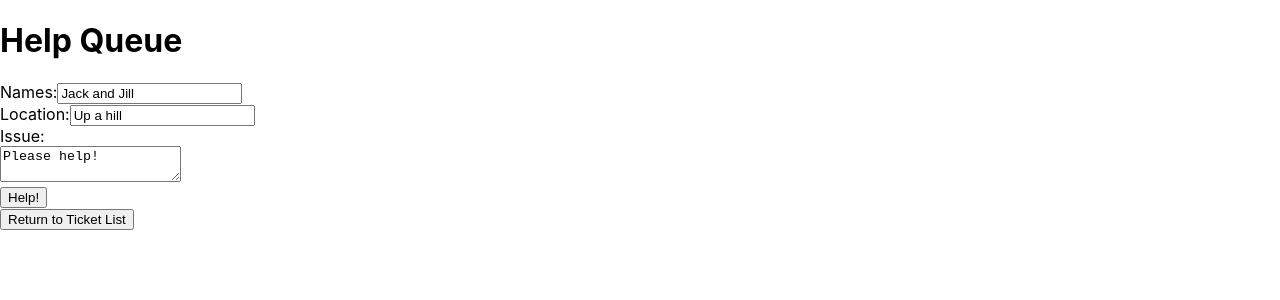
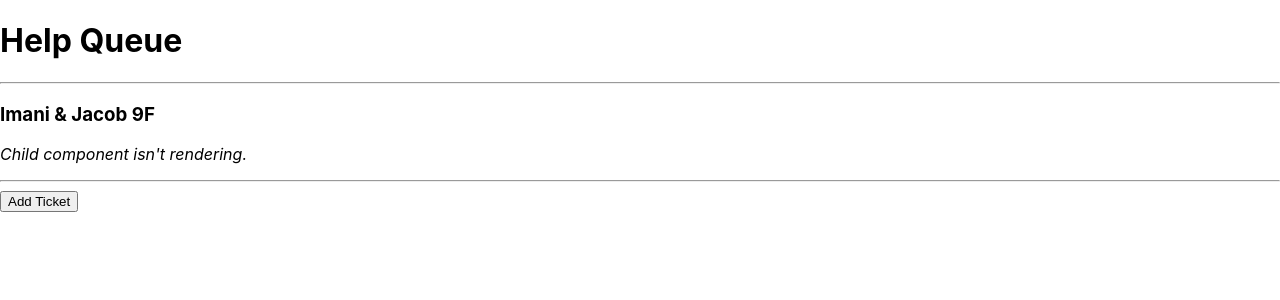
Before and after one commit to wrunion/help-queue-redux-refactor, a React (Create React App) app: page / in a window 1280 px wide. Shown: the top 300 px of the page. Built offline with nearby package versions, Linux system fonts and the light colour scheme.

Commit message:
Clean up TicketControl.

```diff
--- a/src/components/TicketControl.js
+++ b/src/components/TicketControl.js
@@ -7,20 +7,8 @@ class TicketControl extends React.Component {
   constructor(props) {
     super(props);
     this.state = {
-      formVisibleOnPage: true,
+      formVisible: false,
       masterTicketList: [
-        {
-          names: 'Thato and Haley',
-          location: '3A',
-          issue: 'Firebase won\'t save record. Halp.',
-          id: 1
-        },
-        {
-          names: 'Sleater and Kinney',
-          location: '4B',
-          issue: 'Prop types are throwing an error.',
-          id: 2
-        },
         {
           names: 'Imani & Jacob',
           location: '9F',
@@ -33,31 +21,35 @@ class TicketControl extends React.Component {
   }
 
   addTicketToList = (newTicket) => {
-    const newMasterTicketList = this.state.masterTicketList.concat(newTicket);
-    this.setState({masterTicketList: newMasterTicketList,
-    formVisibleOnPage: false });
+    this.setState({
+      masterTicketList: [...this.state.masterTicketList, newTicket], formVisible: false
+    })
   }
 
   handleClick = () => {
     this.setState(prevState => ({
-      formVisibleOnPage: !prevState.formVisibleOnPage
+      formVisible: !prevState.formVisible
     }));
   }
 
   render(){
-    let currentlyVisibleState = null;
+    const { masterTicketList, formVisible } = this.state;
+    let userView = null;
     let buttonText;
-    if (this.state.formVisibleOnPage) {
-      currentlyVisibleState = <NewTicketForm createTicket={this.addTicketToList}  />;
-      buttonText = "Return to Ticket List";
+
+    if (formVisible) {
+      userView =
+        <NewTicketForm createTicket={this.addTicketToList}  />;
+        buttonText = "Return to Ticket List";
     } else {
-      currentlyVisibleState = <TicketList ticketList={this.state.masterTicketList} />;
-      buttonText = "Add Ticket";
+        userView =
+        <TicketList ticketList={masterTicketList} />;
+        buttonText = "Add Ticket";
     }
 
     return (
       <React.Fragment>
-        {currentlyVisibleState}
+        {userView}
         <button onClick={this.handleClick}>{buttonText}</button>
       </React.Fragment>
     );
```
